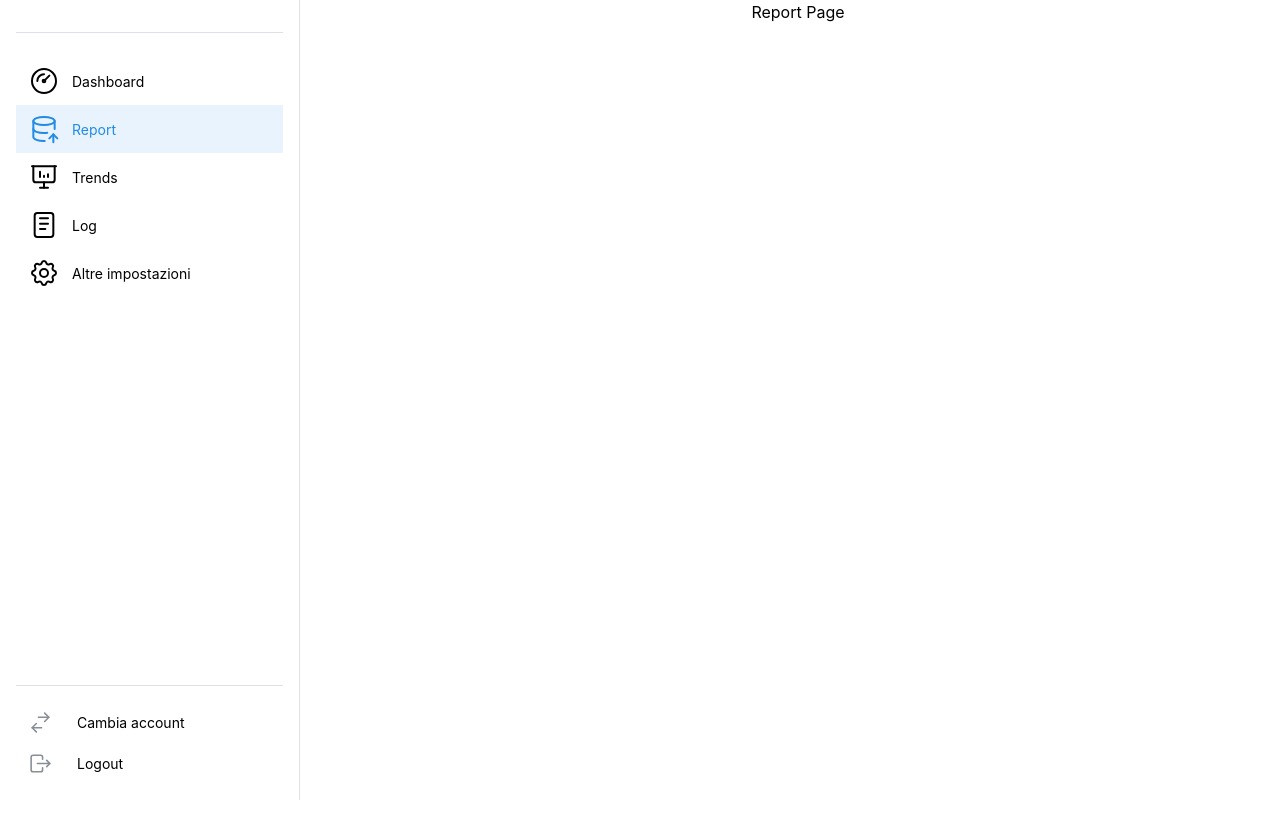
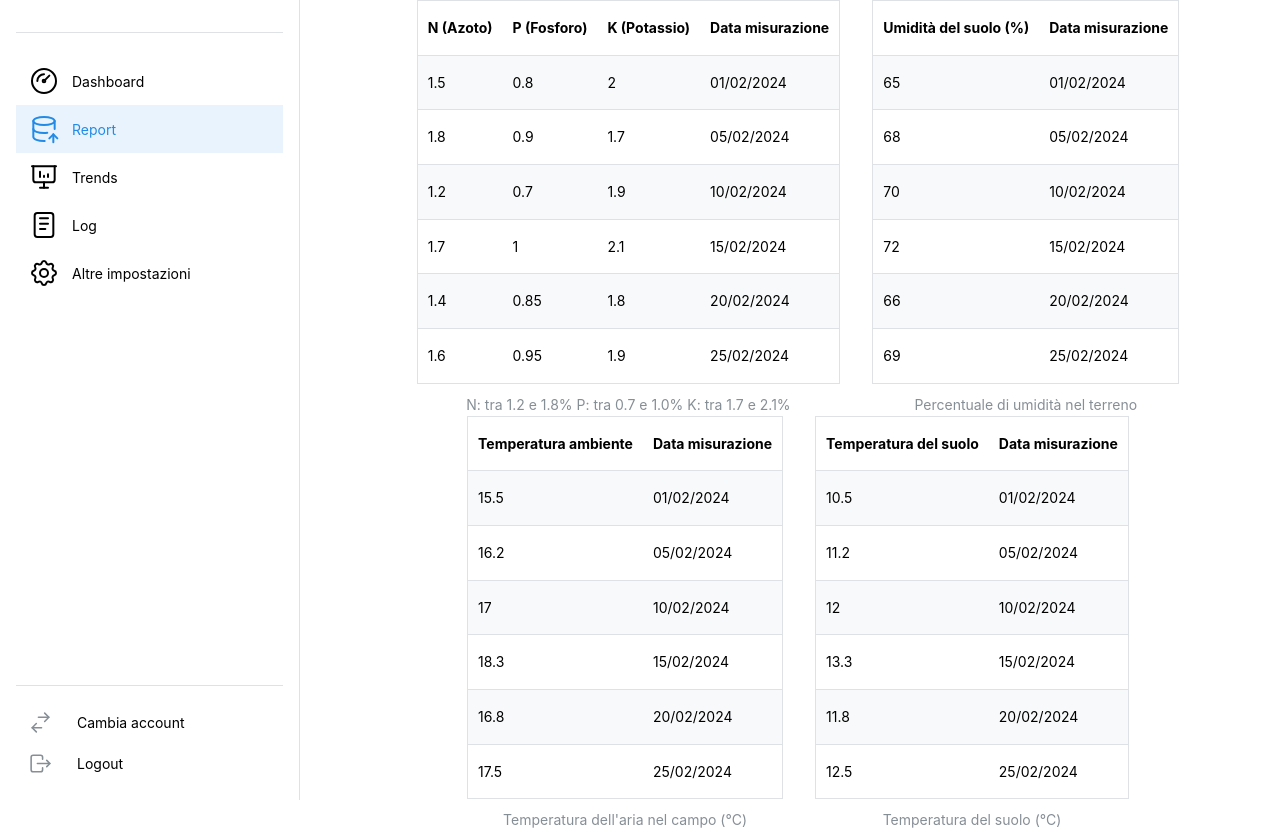
Before and after one commit to CoriMorini/CampiAgricoli_FrontEnd, a React (Vite) app: page /reportPage in a window 1280 px wide. Before the commit the page ends 800 px from the top, so only its background shows below. Built offline with nearby package versions, Linux system fonts and the light colour scheme.

Commit message:
Refactor flex layout in DashBoard and ReportPage components

```diff
--- a/src/pages/DashBoard/DashBoard.tsx
+++ b/src/pages/DashBoard/DashBoard.tsx
@@ -29,7 +29,7 @@ export function DashBoard() {
           <Navbar />
         </Grid.Col>
         <Grid.Col span="auto">
-          <Flex justify="center" align="center" style={{ width: '100%' }}>
+          <Flex justify="center" align="center">
             <SimpleGrid cols={1} verticalSpacing="xl">
               <Flex mih={50} gap="xl" justify="center" align="center" direction="row" wrap="wrap">
                 <RingCard />
--- a/src/pages/ReportPage/ReportPage.tsx
+++ b/src/pages/ReportPage/ReportPage.tsx
@@ -1,8 +1,77 @@
 import { IconCapsuleHorizontal } from '@tabler/icons-react';
 import { Flex, Grid } from '@mantine/core';
 import { Navbar } from '@/components/Navbar/Navbar';
+import { Table } from '@mantine/core';
+
+const npks = [
+  { n: 1.5, p: 0.8, k: 2.0, data: '01/02/2024', campo: 3 },
+  { n: 1.8, p: 0.9, k: 1.7, data: '05/02/2024', campo: 5 },
+  { n: 1.2, p: 0.7, k: 1.9, data: '10/02/2024', campo: 2 },
+  { n: 1.7, p: 1.0, k: 2.1, data: '15/02/2024', campo: 7 },
+  { n: 1.4, p: 0.85, k: 1.8, data: '20/02/2024', campo: 4 },
+  { n: 1.6, p: 0.95, k: 1.9, data: '25/02/2024', campo: 6 }
+];
+
+const umiditas = [
+  { umidita: 65, data: '01/02/2024', campo: 3 },
+  { umidita: 68, data: '05/02/2024', campo: 5 },
+  { umidita: 70, data: '10/02/2024', campo: 2 },
+  { umidita: 72, data: '15/02/2024', campo: 7 },
+  { umidita: 66, data: '20/02/2024', campo: 4 },
+  { umidita: 69, data: '25/02/2024', campo: 6 }
+];
+
+const tempsAmbiente = [
+  { temperaturaAmbiente: 15.5, data: '01/02/2024', campo: 3 },
+  { temperaturaAmbiente: 16.2, data: '05/02/2024', campo: 5 },
+  { temperaturaAmbiente: 17.0, data: '10/02/2024', campo: 2 },
+  { temperaturaAmbiente: 18.3, data: '15/02/2024', campo: 7 },
+  { temperaturaAmbiente: 16.8, data: '20/02/2024', campo: 4 },
+  { temperaturaAmbiente: 17.5, data: '25/02/2024', campo: 6 }
+];
+
+const tempsSuolo = [
+  { temperaturaSuolo: 10.5, data: '01/02/2024', campo: 3 },
+  { temperaturaSuolo: 11.2, data: '05/02/2024', campo: 5 },
+  { temperaturaSuolo: 12.0, data: '10/02/2024', campo: 2 },
+  { temperaturaSuolo: 13.3, data: '15/02/2024', campo: 7 },
+  { temperaturaSuolo: 11.8, data: '20/02/2024', campo: 4 },
+  { temperaturaSuolo: 12.5, data: '25/02/2024', campo: 6 }
+];
+
 
 export function ReportPage() {
+  const npk = npks.map((npk) => (
+    <Table.Tr key={npk.campo}>
+      <Table.Td>{npk.n}</Table.Td>
+      <Table.Td>{npk.p}</Table.Td>
+      <Table.Td>{npk.k}</Table.Td>
+      <Table.Td>{npk.data}</Table.Td>
+    </Table.Tr>
+  ));
+
+
+  const umidita = umiditas.map((umidita) => (
+    <Table.Tr key={umidita.campo}>
+      <Table.Td>{umidita.umidita}</Table.Td>
+      <Table.Td>{umidita.data}</Table.Td>
+    </Table.Tr>
+  ));
+
+  const tempAmbiente = tempsAmbiente.map((tempAmbiente) => (
+    <Table.Tr key={tempAmbiente.campo}>
+      <Table.Td>{tempAmbiente.temperaturaAmbiente}</Table.Td>
+      <Table.Td>{tempAmbiente.data}</Table.Td>
+    </Table.Tr>
+  ));
+
+  const tempSuolo = tempsSuolo.map((tempSuolo) => (
+    <Table.Tr key={tempSuolo.campo}>
+      <Table.Td>{tempSuolo.temperaturaSuolo}</Table.Td>
+      <Table.Td>{tempSuolo.data}</Table.Td>
+    </Table.Tr>
+  ));
+
   return (
     <div>
       <Grid overflow="hidden">
@@ -10,11 +79,62 @@ export function ReportPage() {
           <Navbar />
         </Grid.Col>
         <Grid.Col span="auto">
-          <Flex justify="center" align="center" style={{ width: '100%' }}>
-            <div>Report Page</div>
+          <Flex gap="xl" justify="center" align="center">
+            <Flex gap="xl" justify="center" align="center">
+              <Table verticalSpacing="md" striped highlightOnHover withTableBorder>
+                <Table.Thead>
+                  <Table.Tr>
+                    <Table.Th>N (Azoto)</Table.Th>
+                    <Table.Th>P (Fosforo)</Table.Th>
+                    <Table.Th>K (Potassio)</Table.Th>
+                    <Table.Th>Data misurazione</Table.Th>
+                  </Table.Tr>
+                </Table.Thead>
+                <Table.Tbody>{npk}</Table.Tbody>
+                <Table.Caption>N: tra 1.2 e 1.8% P: tra 0.7 e 1.0% K: tra 1.7 e 2.1%</Table.Caption>
+              </Table>
+            </Flex>
+            <Flex gap="xl" justify="center" align="center">
+              <Table verticalSpacing="md" striped highlightOnHover withTableBorder>
+                <Table.Thead>
+                  <Table.Tr>
+                    <Table.Th>Umidità del suolo (%)</Table.Th>
+                    <Table.Th>Data misurazione</Table.Th>
+                  </Table.Tr>
+                </Table.Thead>
+                <Table.Tbody>{umidita}</Table.Tbody>
+                <Table.Caption>Percentuale di umidità nel terreno</Table.Caption>
+              </Table>
+            </Flex>
+          </Flex>
+          <Flex gap="xl" justify="center" align="center">
+            <Flex gap="xl" justify="center" align="center">
+              <Table verticalSpacing="md" striped highlightOnHover withTableBorder>
+                <Table.Thead>
+                  <Table.Tr>
+                    <Table.Th>Temperatura ambiente</Table.Th>
+                    <Table.Th>Data misurazione</Table.Th>
+                  </Table.Tr>
+                </Table.Thead>
+                <Table.Tbody>{tempAmbiente}</Table.Tbody>
+                <Table.Caption>Temperatura dell'aria nel campo (°C)</Table.Caption>
+              </Table>
+            </Flex>
+            <Flex gap="xl" justify="center" align="center">
+              <Table verticalSpacing="md" striped highlightOnHover withTableBorder>
+                <Table.Thead>
+                  <Table.Tr>
+                    <Table.Th>Temperatura del suolo</Table.Th>
+                    <Table.Th>Data misurazione</Table.Th>
+                  </Table.Tr>
+                </Table.Thead>
+                <Table.Tbody>{tempSuolo}</Table.Tbody>
+                <Table.Caption>Temperatura del suolo (°C)</Table.Caption>
+              </Table>
+            </Flex>
           </Flex>
         </Grid.Col>
       </Grid>
-    </div>
+    </div >
   );
 }
```
